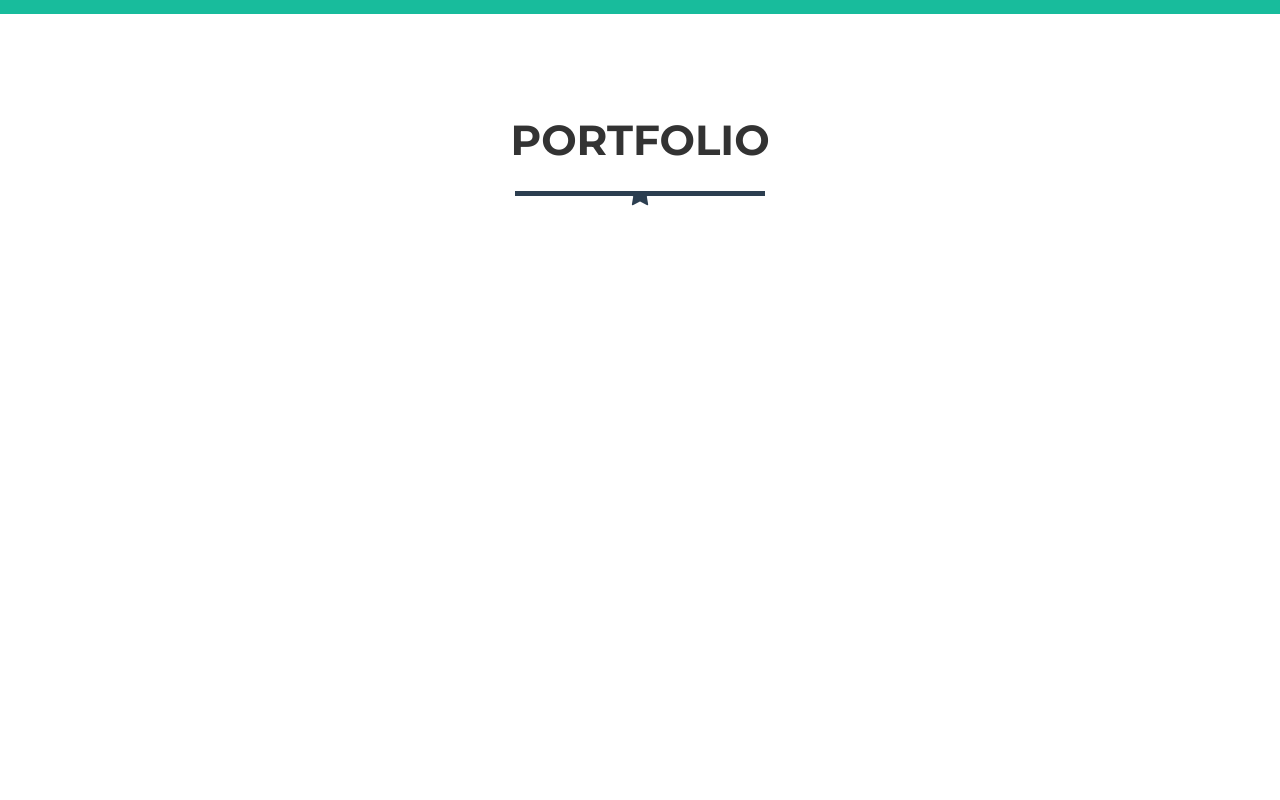
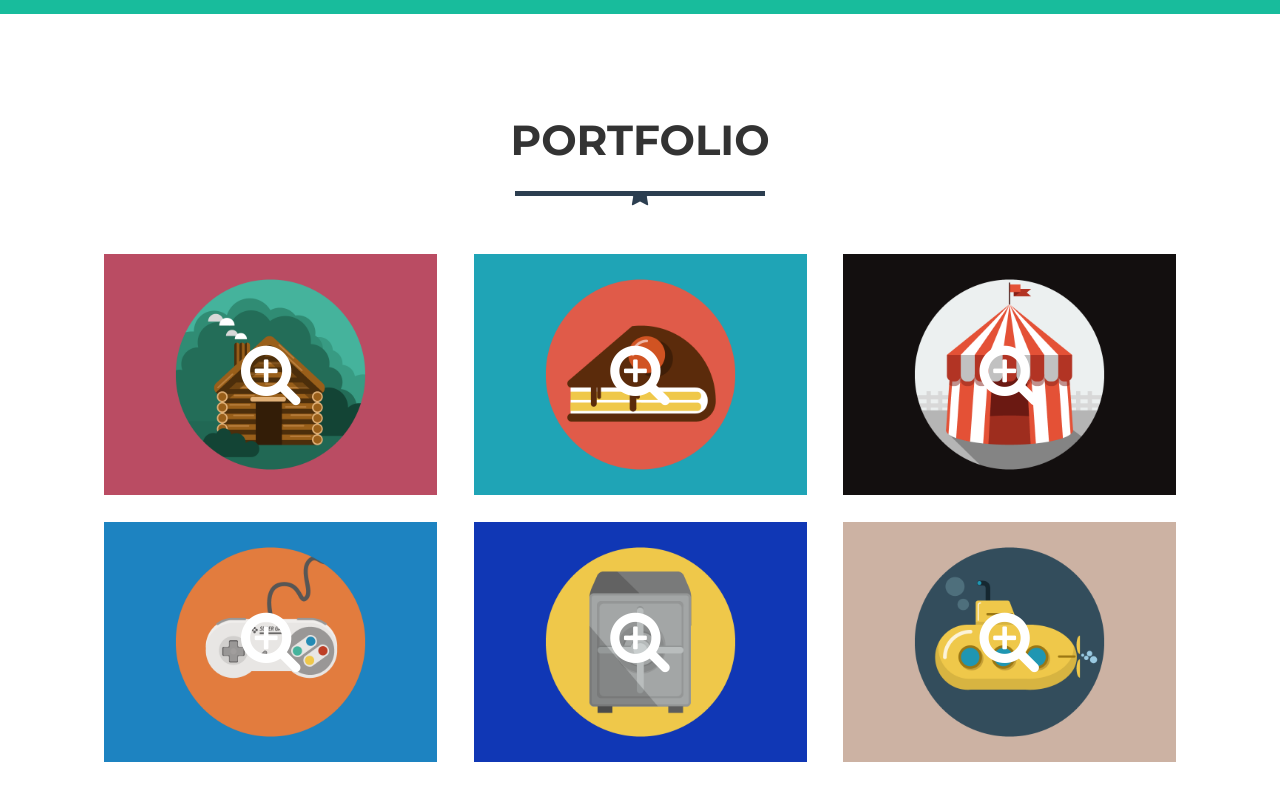
Before and after one commit to itsandromeda/Freelancer, a plain HTML site: page index.html in a window 1280 px wide. Shown: the part 730-1530 px from the top of the page. Drawn offline with Linux system fonts and the light colour scheme.

Commit message:
Portfolio items

```diff
--- a/css/common.css
+++ b/css/common.css
@@ -1,6 +1,6 @@
 .row:before,
 .row:after {
-    content: "";
+    content: " ";
     display: table;
 }
 
--- a/css/main.css
+++ b/css/main.css
@@ -1,4 +1,4 @@
-* {
+    * {
     box-sizing: border-box;
     font-family: Montserrat, Arial, sans-serif;
     margin: 0;
@@ -18,8 +18,7 @@ nav {
     text-transform: uppercase;
     position: fixed;
     width: 100%;
-    height: 100px;
-    /*smaller 70px*/
+    height: 100px; /*smaller 70px*/
     padding: 18px 0;
     z-index: 5;
 }
@@ -200,3 +199,52 @@ header h2 {
     color: #333;
     text-transform: uppercase;
 }
+
+.portfolio {
+    align-self: center;
+    width: 87.5%;
+    padding: 0 5px 5px;
+}
+
+.portfolio-item {
+    position: relative;
+    margin-right: -5px;
+    cursor: pointer;
+    display: inline-block;
+    margin-bottom: 2%;
+}
+
+.portfolio-item:last-child {
+    margin: 0;
+}
+
+.portfolio-item img {
+    position: relative;
+    vertical-align: bottom;
+    width: 90%;
+}
+
+.portfolio-item i {
+    font-size: 4em;
+    color: #fff;
+}
+
+.zoom {
+    width: 100%;
+    position: absolute;
+    top: 36%;
+    right: 0;
+}
+
+.portfolio-item figcaption {
+    position: absolute;
+    top: 0;
+    left: 5%;
+    width: 90%;
+    height: 100%;
+    transition: 0.3s;
+}
+
+.portfolio-item figcaption:hover {
+    background-color: rgba(24, 188, 156, 0.81);
+}
--- a/index.html
+++ b/index.html
@@ -47,8 +47,45 @@
                     <hr class="star-portfolio">
                 </div>
             </div>
-            <div id="gallery-items" class="gallery row">
-                <div class="col-4"></div>
+            <div id="portfolio-items" class="portfolio row">
+                <figure class="col-4 portfolio-item">
+                    <img id="img00" src="assets/images/portfolio/cabin.png" class="portfolio-img" alt="Cabin">
+                    <figcaption>
+                        <i class="fa fa-search-plus zoom"></i>
+                    </figcaption>
+                </figure>
+                <figure class="col-4 portfolio-item">
+                    <img id="img00" src="assets/images/portfolio/cake.png" class="portfolio-img" alt="Cake">
+                    <figcaption>
+                        <i class="fa fa-search-plus zoom"></i>
+                    </figcaption>
+                </figure>
+                <figure class="col-4 portfolio-item">
+                    <img id="img00" src="assets/images/portfolio/circus.png" class="portfolio-img" alt="Circus">
+                    <figcaption>
+                        <i class="fa fa-search-plus zoom"></i>
+                    </figcaption>
+                </figure>
+            </div>
+            <div id="portfolio-items" class="portfolio row">
+                <figure class="col-4 portfolio-item">
+                    <img id="img00" src="assets/images/portfolio/game.png" class="portfolio-img" alt="Game">
+                    <figcaption>
+                        <i class="fa fa-search-plus zoom"></i>
+                    </figcaption>
+                </figure>
+                <figure class="col-4 portfolio-item">
+                    <img id="img00" src="assets/images/portfolio/safe.png" class="portfolio-img" alt="Safe">
+                    <figcaption>
+                        <i class="fa fa-search-plus zoom"></i>
+                    </figcaption>
+                </figure>
+                <figure class="col-4 portfolio-item">
+                    <img id="img00" src="assets/images/portfolio/submarine.png" class="portfolio-img" alt="Submarine">
+                    <figcaption>
+                        <i class="fa fa-search-plus zoom"></i>
+                    </figcaption>
+                </figure>
             </div>
         </div>
     </section>
--- a/js/app.js
+++ /dev/null
@@ -1,3 +0,0 @@
-/*
- * Archivo principal de JS
- */
```
